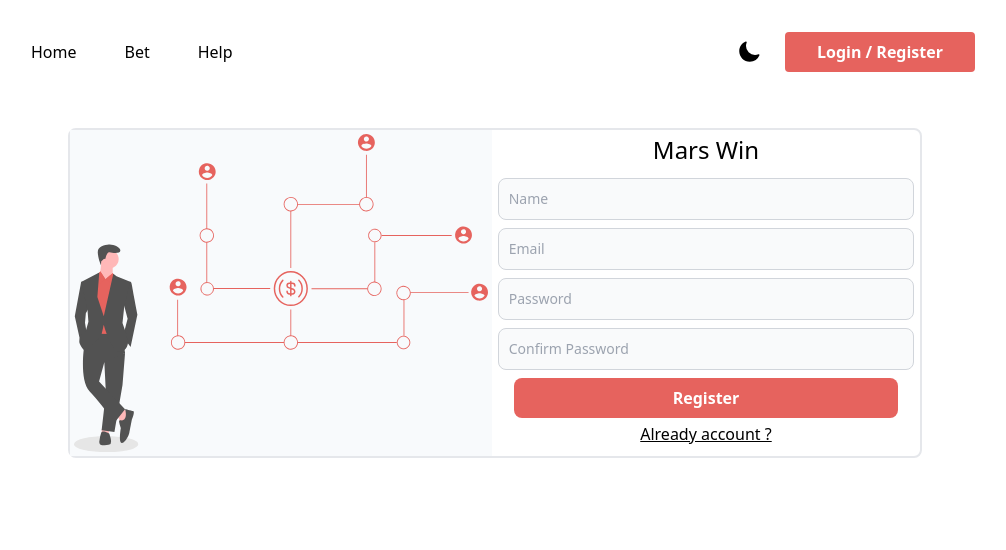
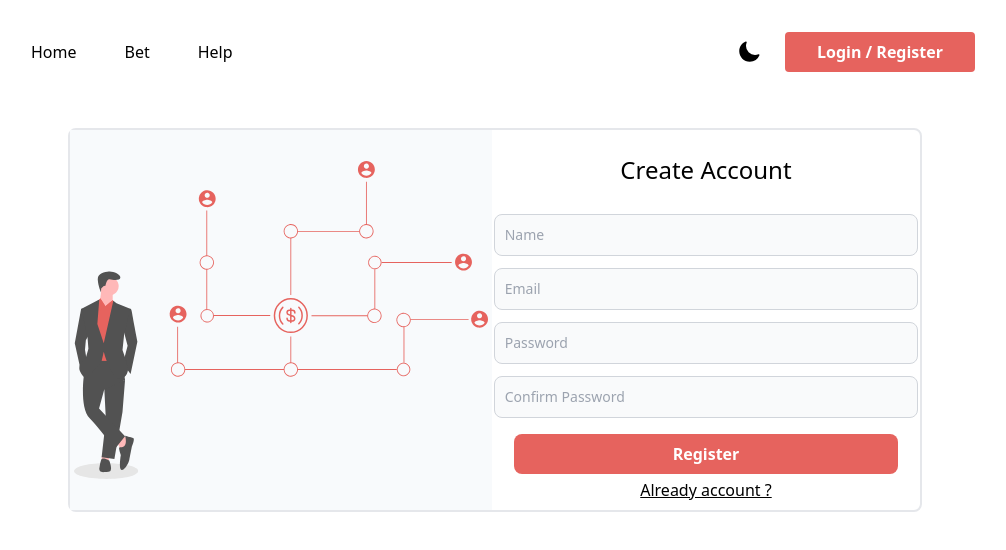
Before and after one commit to JonathanDepaepe/marswin, a Next.js app: page /register in a window 1280 px wide. Shown: the top 550 px of the page, without its empty margins (145-1151 px from the left). Built offline with nearby package versions, Linux system fonts and the light colour scheme.

Commit message:
adding some small changes do the design

```diff
--- a/src/pages/login.tsx
+++ b/src/pages/login.tsx
@@ -15,13 +15,13 @@ export default function Login() {
                 <Navigation/>
             </header>
             <main>
-                <div className={"border-2 w-8/12 ml-auto mr-auto rounded-lg flex bg-white "}>
+                <div className={"border-2 w-8/12 ml-auto mr-auto rounded-lg flex bg-white h-96"}>
                     <Image className={"bg-slate-50 p-1"} src={"/login.svg"} width={422} height={324} alt={"login"}/>
                     <div className={"flex mr-auto ml-auto flex-col w-6/12"}>
-                        <h2 className={"mr-auto mt-1 mb-2 ml-auto text-black text-2xl"}>Mars Win</h2>
-                        <form className={"flex  flex-col"} action="">
-                            <input className={"bg-gray-50 m-1 text-black border border-gray-300 text-gray-900 text-sm rounded-lg focus:ring-blue-500 focus:border-blue-500 block  p-2.5 dark:bg-slate-50 dark:placeholder-gray-400 dark:focus:ring-blue-500 dark:focus:border-blue-500"} type="text" placeholder={"Email"}/>
-                            <input className={"bg-gray-50 m-1 text-black border border-gray-300 text-gray-900 text-sm rounded-lg focus:ring-blue-500 focus:border-blue-500 block p-2.5 dark:bg-slate-50 dark:placeholder-gray-400 dark:focus:ring-blue-500 dark:focus:border-blue-500"} type="password" placeholder={"Password"}/>
+                        <h2 className={"mr-auto p-5 mb-2 ml-auto text-black text-2xl"}>Login</h2>
+                        <form className={"flex flex-col " } action="">
+                            <input className={"bg-gray-50 mt-3 mb-5 text-black border border-gray-300 text-gray-900 text-sm rounded-lg focus:ring-blue-500 focus:border-blue-500 block  p-2.5 dark:bg-slate-50 dark:placeholder-gray-400 dark:focus:ring-blue-500 dark:focus:border-blue-500"} type="text" placeholder={"Email"}/>
+                            <input className={"bg-gray-50 mb-5 text-black border border-gray-300 text-gray-900 text-sm rounded-lg focus:ring-blue-500 focus:border-blue-500 block p-2.5 dark:bg-slate-50 dark:placeholder-gray-400 dark:focus:ring-blue-500 dark:focus:border-blue-500"} type="password" placeholder={"Password"}/>
                             <input className={"m-1  mr-5 ml-5 btn-red rounded-lg"} type="submit" value={"Login"}/>
                             <Link className={"ml-auto mr-auto text-black underline"} href={"/register"}>Create an account</Link>
 
--- a/src/pages/register.tsx
+++ b/src/pages/register.tsx
@@ -15,17 +15,17 @@ export default function Login() {
                 <Navigation/>
             </header>
             <main>
-                <div className={"border-2 w-8/12 ml-auto mr-auto rounded-lg flex bg-white "}>
+                <div className={"border-2 w-8/12 ml-auto mr-auto rounded-lg flex bg-white h-96"}>
                     <Image className={"bg-slate-50 p-1"} src={"/login.svg"} width={422} height={324} alt={"login"}/>
                     <div className={"flex mr-auto ml-auto flex-col w-6/12"}>
-                        <h2 className={"mr-auto mt-1 mb-2 ml-auto text-black text-2xl"}>Mars Win</h2>
+                        <h2 className={"mr-auto mt-1 mb-2 p-5  ml-auto text-black text-2xl"}>Create Account</h2>
                         <form className={"flex flex-col"} action="">
-                            <input className={"bg-gray-50 m-1 text-black border border-gray-300 text-gray-900 text-sm rounded-lg focus:ring-blue-500 focus:border-blue-500 block  p-2.5 dark:bg-slate-50 dark:placeholder-gray-400 dark:focus:ring-blue-500 dark:focus:border-blue-500"} type="text" placeholder={"Name"}/>
-                            <input className={"bg-gray-50 m-1 text-black border border-gray-300 text-gray-900 text-sm rounded-lg focus:ring-blue-500 focus:border-blue-500 block p-2.5 dark:bg-slate-50 dark:placeholder-gray-400 dark:focus:ring-blue-500 dark:focus:border-blue-500"} type="email" placeholder={"Email"}/>
-                            <input className={"bg-gray-50 m-1 text-black border border-gray-300 text-gray-900 text-sm rounded-lg focus:ring-blue-500 focus:border-blue-500 block p-2.5 dark:bg-slate-50 dark:placeholder-gray-400 dark:focus:ring-blue-500 dark:focus:border-blue-500"} type="password" placeholder={"Password"}/>
-                            <input className={"bg-gray-50 m-1 text-black border border-gray-300 text-gray-900 text-sm rounded-lg focus:ring-blue-500 focus:border-blue-500 block p-2.5 dark:bg-slate-50 dark:placeholder-gray-400 dark:focus:ring-blue-500 dark:focus:border-blue-500"} type="password" placeholder={"Confirm Password"}/>
+                            <input className={"bg-gray-50 mb-3 text-black border border-gray-300 text-gray-900 text-sm rounded-lg focus:ring-blue-500 focus:border-blue-500 block  p-2.5 dark:bg-slate-50 dark:placeholder-gray-400 dark:focus:ring-blue-500 dark:focus:border-blue-500"} type="text" placeholder={"Name"}/>
+                            <input className={"bg-gray-50 mb-3 text-black border border-gray-300 text-gray-900 text-sm rounded-lg focus:ring-blue-500 focus:border-blue-500 block p-2.5 dark:bg-slate-50 dark:placeholder-gray-400 dark:focus:ring-blue-500 dark:focus:border-blue-500"} type="email" placeholder={"Email"}/>
+                            <input className={"bg-gray-50 mb-3 text-black border border-gray-300 text-gray-900 text-sm rounded-lg focus:ring-blue-500 focus:border-blue-500 block p-2.5 dark:bg-slate-50 dark:placeholder-gray-400 dark:focus:ring-blue-500 dark:focus:border-blue-500"} type="password" placeholder={"Password"}/>
+                            <input className={"bg-gray-50 mb-3 text-black border border-gray-300 text-gray-900 text-sm rounded-lg focus:ring-blue-500 focus:border-blue-500 block p-2.5 dark:bg-slate-50 dark:placeholder-gray-400 dark:focus:ring-blue-500 dark:focus:border-blue-500"} type="password" placeholder={"Confirm Password"}/>
                             <input className={"m-1  mr-5 ml-5 btn-red rounded-lg"} type="submit" value={"Register"}/>
-                            <Link className={"ml-auto mr-auto text-black underline"} href={"/login"}>Already account ?</Link>
+                            <Link className={"ml-auto mr-auto text-black underline mb-3"} href={"/login"}>Already account ?</Link>
 
                         </form>
                     </div>
```
